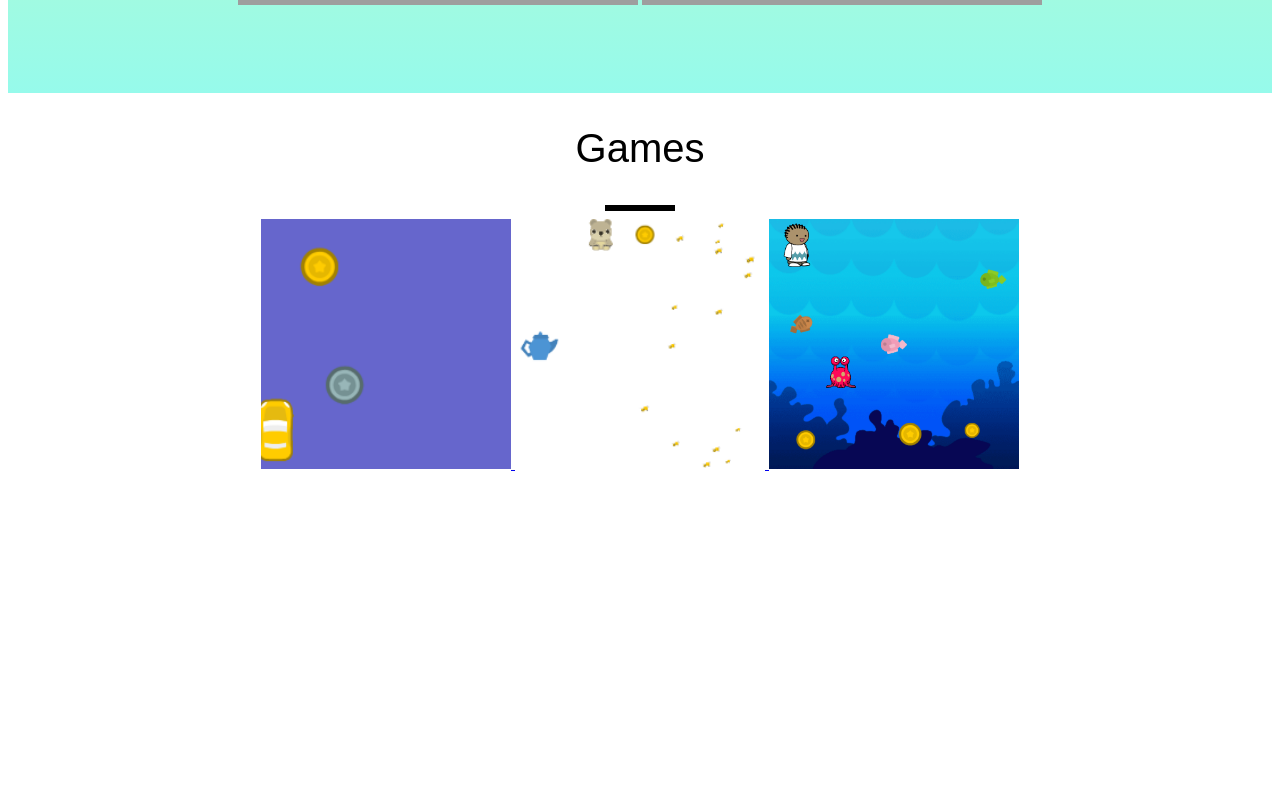
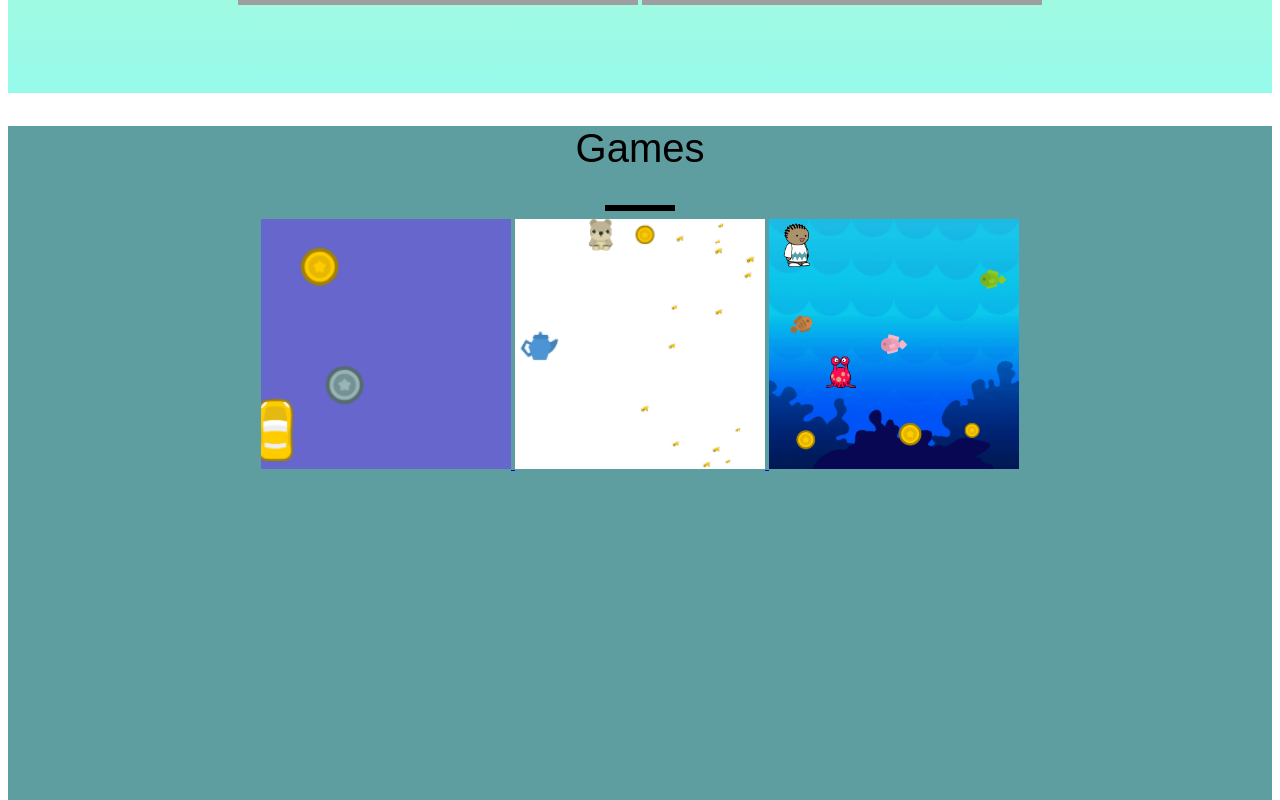
Before and after one commit to AnshuSarda/C60, a plain HTML site: page index.html in a window 1280 px wide. Shown: the part 740-1540 px from the top of the page. Drawn offline with Linux system fonts and the light colour scheme; grey boxes are pictures that could not be loaded.

Commit message:
Add files via upload

```diff
--- a/style.css
+++ b/style.css
@@ -20,7 +20,7 @@ h1 {
 #game {
     width: 100%;
     height: 800px;
-    background-color: linear-gradient(#edfa9b 0%, #96faeb 100%);
+    background-color: cadetblue;
 }
 
 #Chatbot {
```
